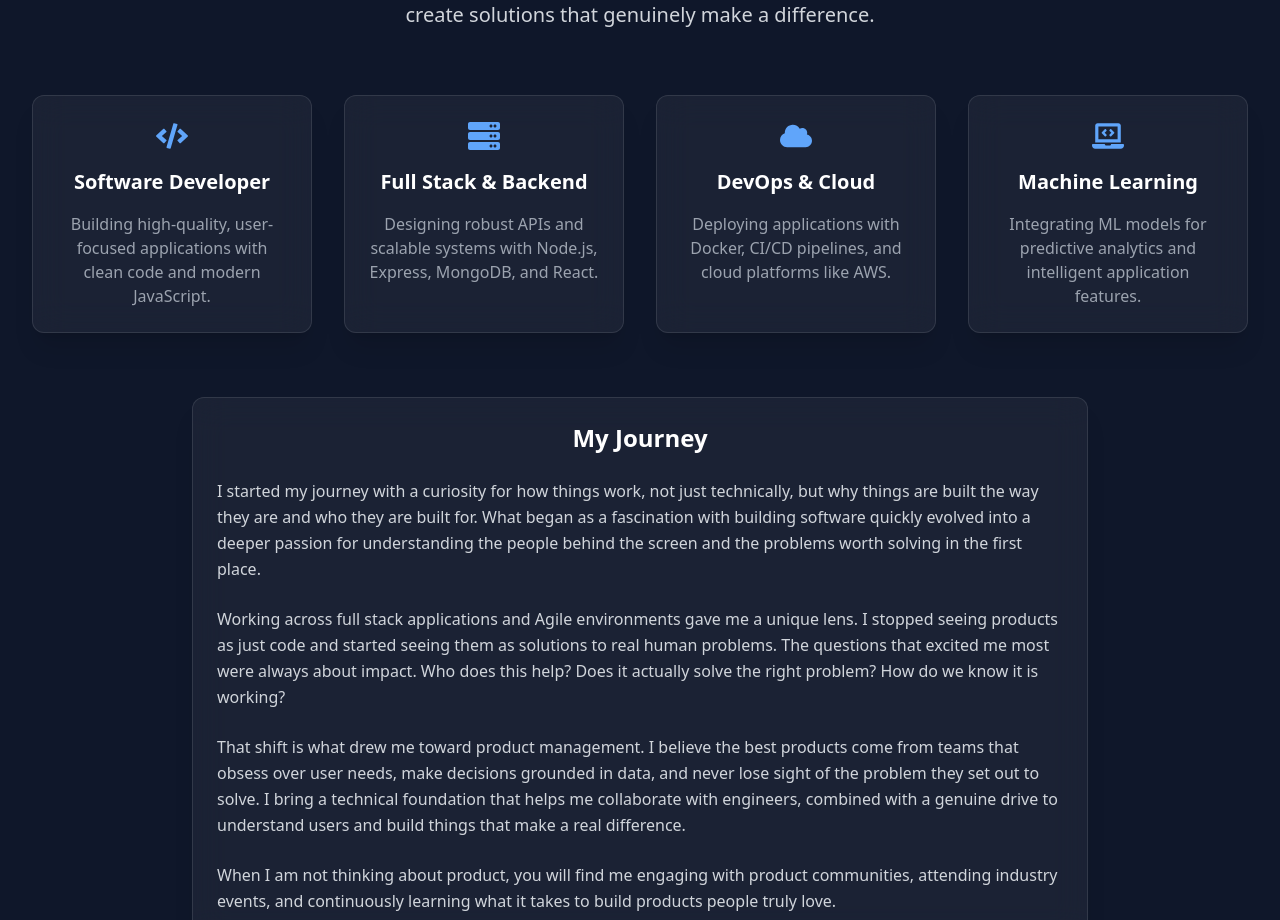
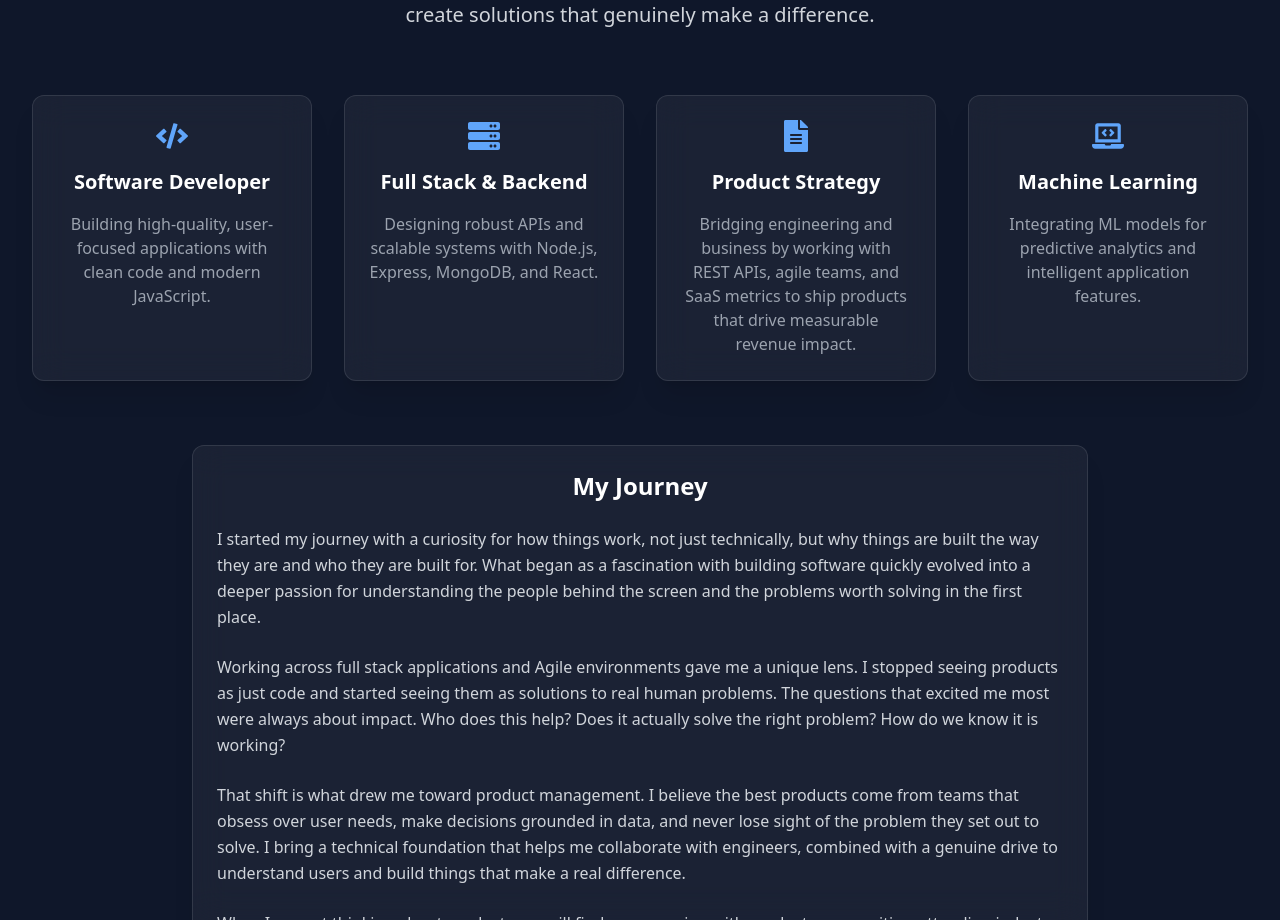
Before and after one commit to Yohannan42/PortfolioWebsite, a React (Create React App) app: page / in a window 1280 px wide. Shown: the part 1140-2060 px from the top of the page. Built offline with nearby package versions, Linux system fonts and the light colour scheme.

Commit message:
About: replace 'DevOps & Cloud' with 'Product Strategy' and updated description

```diff
--- a/src/components/AboutMeSection.js
+++ b/src/components/AboutMeSection.js
@@ -19,9 +19,9 @@ const AboutMeSection = () => {
       description: 'Designing robust APIs and scalable systems with Node.js, Express, MongoDB, and React.'
     },
     {
-      icon: <FaCloud className="w-8 h-8 text-blue-600 dark:text-blue-400" />,
-      title: 'DevOps & Cloud',
-      description: 'Deploying applications with Docker, CI/CD pipelines, and cloud platforms like AWS.'
+      icon: <FaFileAlt className="w-8 h-8 text-blue-600 dark:text-blue-400" />,
+      title: 'Product Strategy',
+      description: 'Bridging engineering and business by working with REST APIs, agile teams, and SaaS metrics to ship products that drive measurable revenue impact.'
     },
     {
       icon: <FaLaptopCode className="w-8 h-8 text-blue-600 dark:text-blue-400" />,
```
